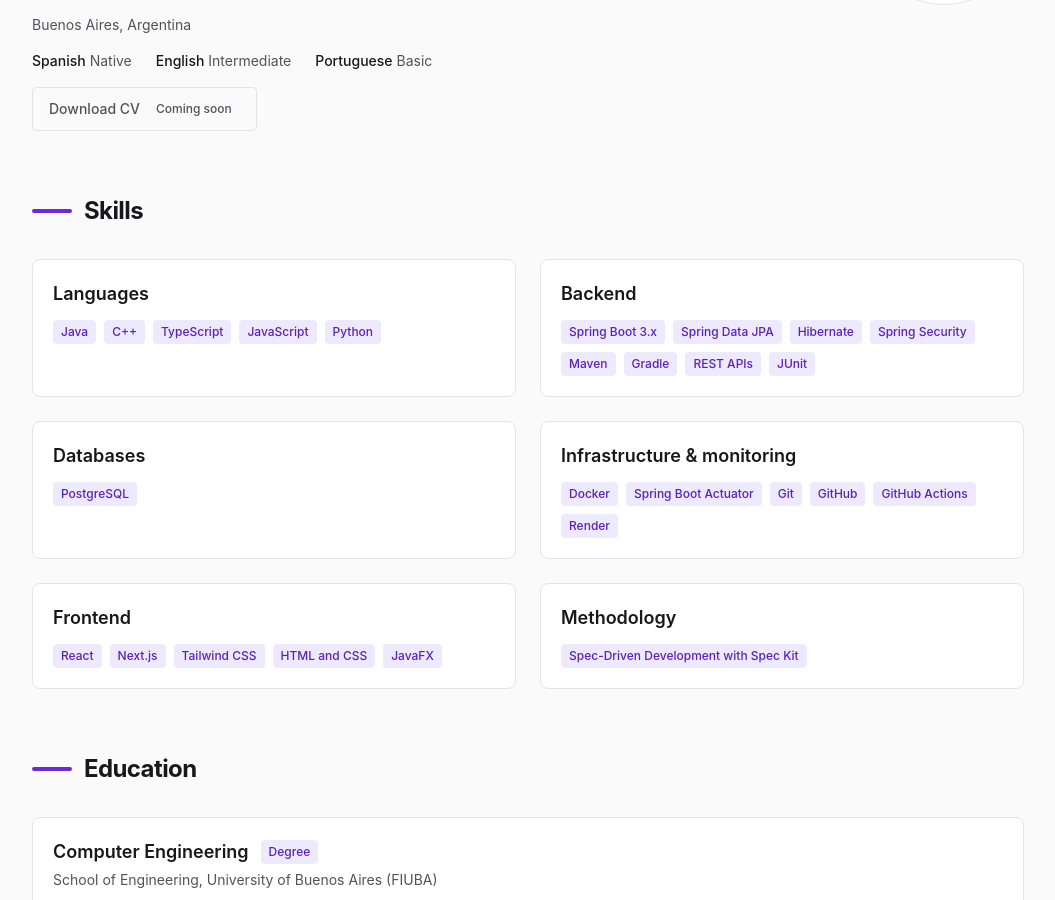
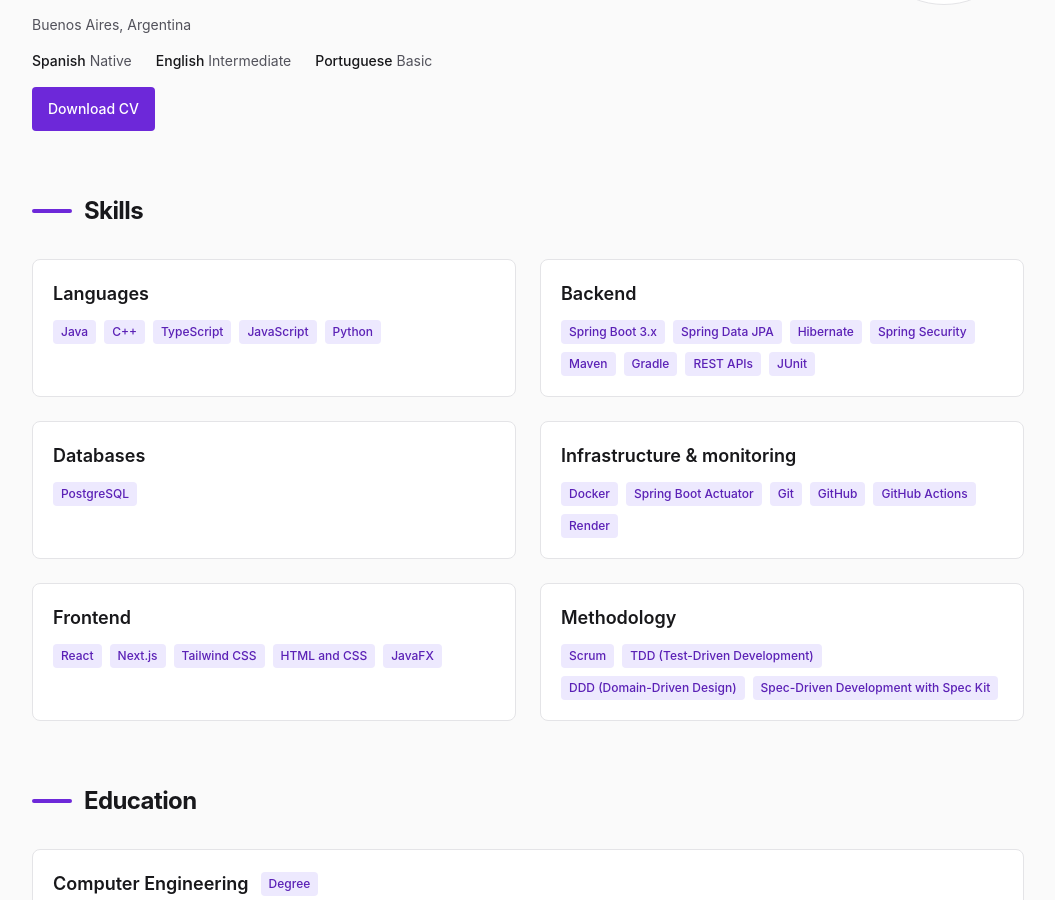
Before and after one commit to MartinAlonso333/MartinAlonso333.github.io, a Next.js app: page / in a window 1280 px wide. Shown: the part 414-1314 px from the top of the page, without its empty margins (112-1167 px from the left). Built offline with nearby package versions, Linux system fonts and the light colour scheme.

Commit message:
actualizo portfolio y agrego cv

```diff
--- a/src/content/portfolio.ts
+++ b/src/content/portfolio.ts
@@ -70,8 +70,20 @@ export const portfolio: PortfolioContent = {
     },
     {
       id: "metodologia",
-      name: { es: "Metodología", en: "Methodology" },
+      name: { es: "Metodologia", en: "Methodology" },
       skills: [
+        {
+          es: "Scrum",
+          en: "Scrum",
+        },
+        {
+          es: "TDD (Test-Driven Development)",
+          en: "TDD (Test-Driven Development)",
+        },
+        {
+          es: "DDD (Domain-Driven Design)",
+          en: "DDD (Domain-Driven Design)",
+        },
         {
           es: "Spec-Driven Development con Spec Kit",
           en: "Spec-Driven Development with Spec Kit",
@@ -102,8 +114,8 @@ export const portfolio: PortfolioContent = {
           id: "curso-javascript",
           // TODO: completar el título real del certificado.
           title: {
-            es: "Certificado del curso de JavaScript",
-            en: "JavaScript Course Certificate",
+            es: "JavaScript Desarrollador Avanzado",
+            en: "JavaScript Desarrollador Avanzado",
           },
           // TODO: completar el emisor real del certificado (vacío ⇒ no se muestra).
           issuer: { es: "", en: "" },
@@ -250,6 +262,6 @@ export const portfolio: PortfolioContent = {
   cv: {
     url: "/cv.pdf",
     fileName: "Franco-Martin-Alonso-CV.pdf",
-    available: false,
+    available: true,
   },
 };
```
Also changed, not shown: 1 other file (tests, documents, lock files or other folders).
